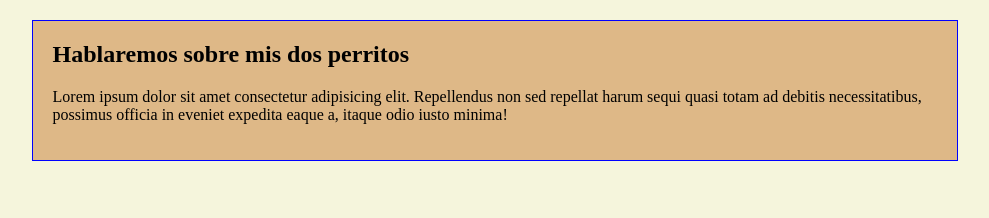
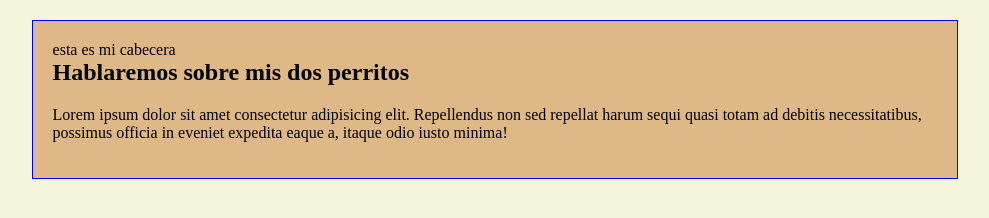
Before and after one commit to checho-madrid/blog_site_bitacora, a plain HTML site: page index.html in a window 1280 px wide. Shown: the whole page, without its empty margins (145-1134 px from the left). Drawn offline with Linux system fonts and the light colour scheme.

Commit message:
se hace modificacion en el index

```diff
--- a/index.html
+++ b/index.html
@@ -8,6 +8,9 @@
 </head>
 <body>
     <div class="main">
+        <div class="encabezado">
+            esta es mi cabecera
+        </div>
         <h2>
             Hablaremos sobre mis dos perritos
         </h2>
```
